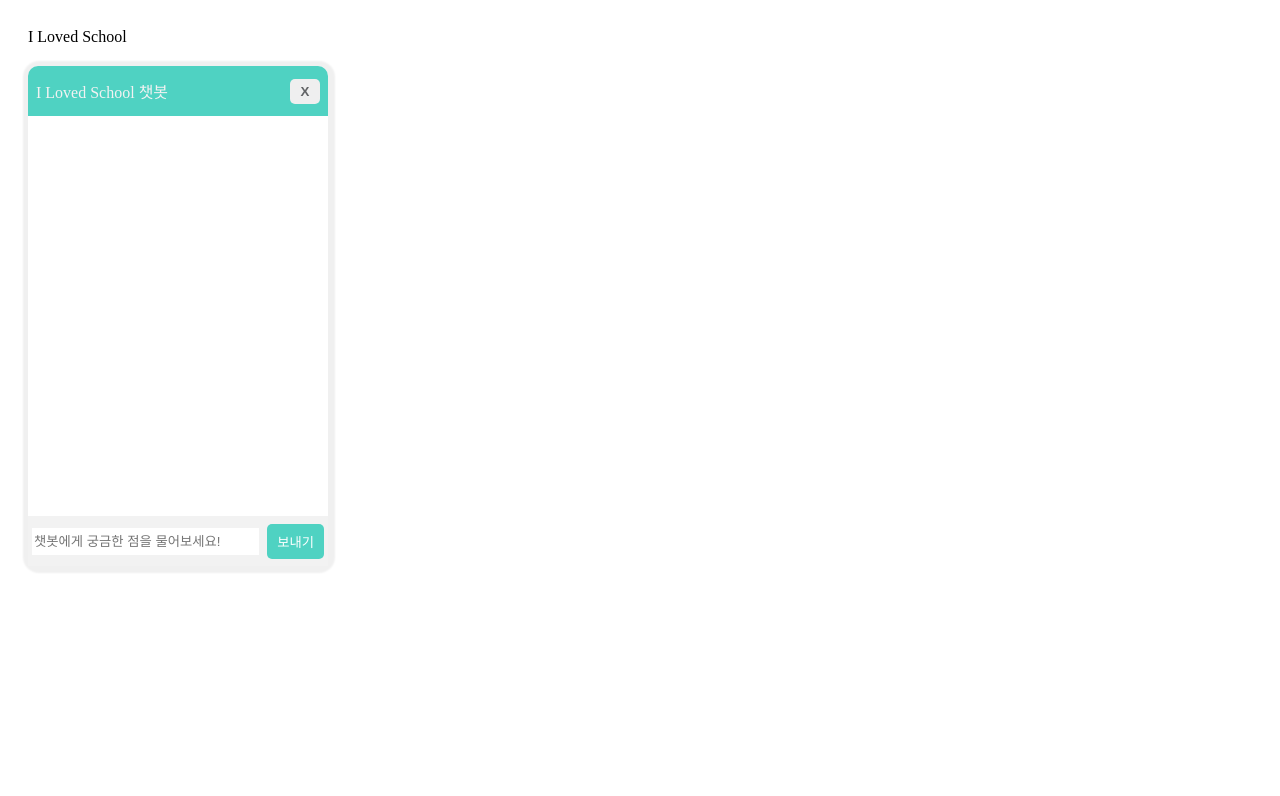
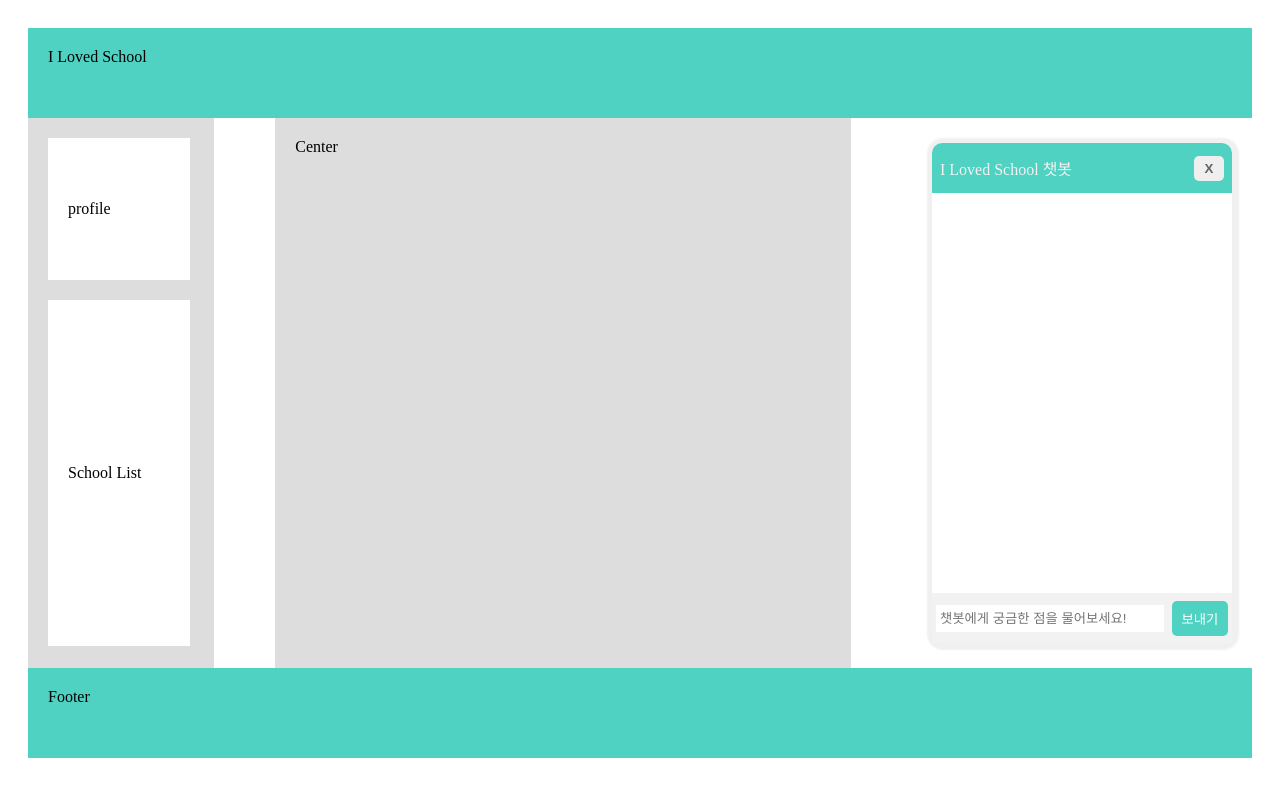
Before and after one commit to wseungjin/relay_17, a React (Create React App) app in the folder fe/: page /MainPage in a window 1280 px wide. Shown: the top 796 px of the page. Built offline with nearby package versions, Linux system fonts and the light colour scheme.

Commit message:
Feat Main Page UI

```diff
--- a/fe/src/components/ChatBot/ChatBot.jsx
+++ b/fe/src/components/ChatBot/ChatBot.jsx
@@ -16,11 +16,17 @@ const ChatBot = () => {
   };
 
   const onPassMessage = () => {
-    message && setMessageList((messageList) => [...messageList, { text: message, user: true }]);
+    message &&
+      setMessageList((messageList) => [
+        ...messageList,
+        { text: message, user: true },
+      ]);
     setMessage("");
   };
 
-  const wordCloudList = messageList.map((message, index) => <WordCloud message={message} key={index} />);
+  const wordCloudList = messageList.map((message, index) => (
+    <WordCloud message={message} key={index} />
+  ));
 
   return (
     <Wrapper>
@@ -77,6 +83,7 @@ const TitleButton = styled.button`
 const ContextBody = styled.div`
   width: 100%;
   height: 80%;
+  background-color: #ffffff;
 `;
 
 const InputBox = styled.div`
@@ -90,6 +97,7 @@ const InputBox = styled.div`
 
 const MessageInput = styled.input`
   margin-left: 4px;
+  padding-left: 4px;
   width: 80%;
   height: 50%;
   border: none;
--- a/fe/src/views/MainPage.jsx
+++ b/fe/src/views/MainPage.jsx
@@ -6,8 +6,22 @@ import ChatBot from "../components/ChatBot/ChatBot";
 const MainPage = () => {
   return (
     <Wrapper>
-      <MainHeader>I Loved School</MainHeader>
-      <ChatBot />
+      <MainHeader>
+        <div>I Loved School</div>
+      </MainHeader>
+      <MainBody>
+        <MainLeft>
+          <Profile>profile</Profile>
+          <SchoolList>School List</SchoolList>
+        </MainLeft>
+        <MainCenter>Center</MainCenter>
+        <MainRight>
+          <ChatBot />
+        </MainRight>
+      </MainBody>
+      <MainFooter>
+        <div>Footer</div>
+      </MainFooter>
     </Wrapper>
   );
 };
@@ -17,7 +31,65 @@ const Wrapper = styled.div`
 `;
 
 const MainHeader = styled.div`
-  padding: 0 0 20px 0;
+  padding: 20px;
+  height: 50px;
+  background-color: #4fd2c2;
+`;
+
+const MainBody = styled.div`
+  height: 550px;
+  display: flex;
+`;
+
+const MainLeft = styled.div`
+  padding: 20px;
+  width: 15%;
+  background-color: #dddddd;
+`;
+
+const Profile = styled.div`
+  margin: 0 0 20px 0;
+  padding: 20px;
+  width: 70%;
+  height: 20%;
+  background-color: #ffffff;
+  display: flex;
+  align-items: center;
+  justify-content: space-between;
+  text-align: center;
+`;
+
+const SchoolList = styled.div`
+  padding: 20px;
+  width: 70%;
+  height: 60%;
+  background-color: #ffffff;
+  display: flex;
+  align-items: center;
+  justify-content: space-between;
+  text-align: center;
+`;
+
+const MainCenter = styled.div`
+  padding: 20px;
+  width: 55%;
+  margin: 0px 5% 0px 5%;
+  background-color: #dddddd;
+`;
+
+const MainRight = styled.div`
+  padding: 20px;
+  width: 25%;
+  background-color: #fffff;
+  display: flex;
+  align-items: center;
+  justify-content: space-between;
+`;
+
+const MainFooter = styled.div`
+  padding: 20px;
+  height: 50px;
+  background-color: #4fd2c2;
 `;
 
 export default MainPage;
```
